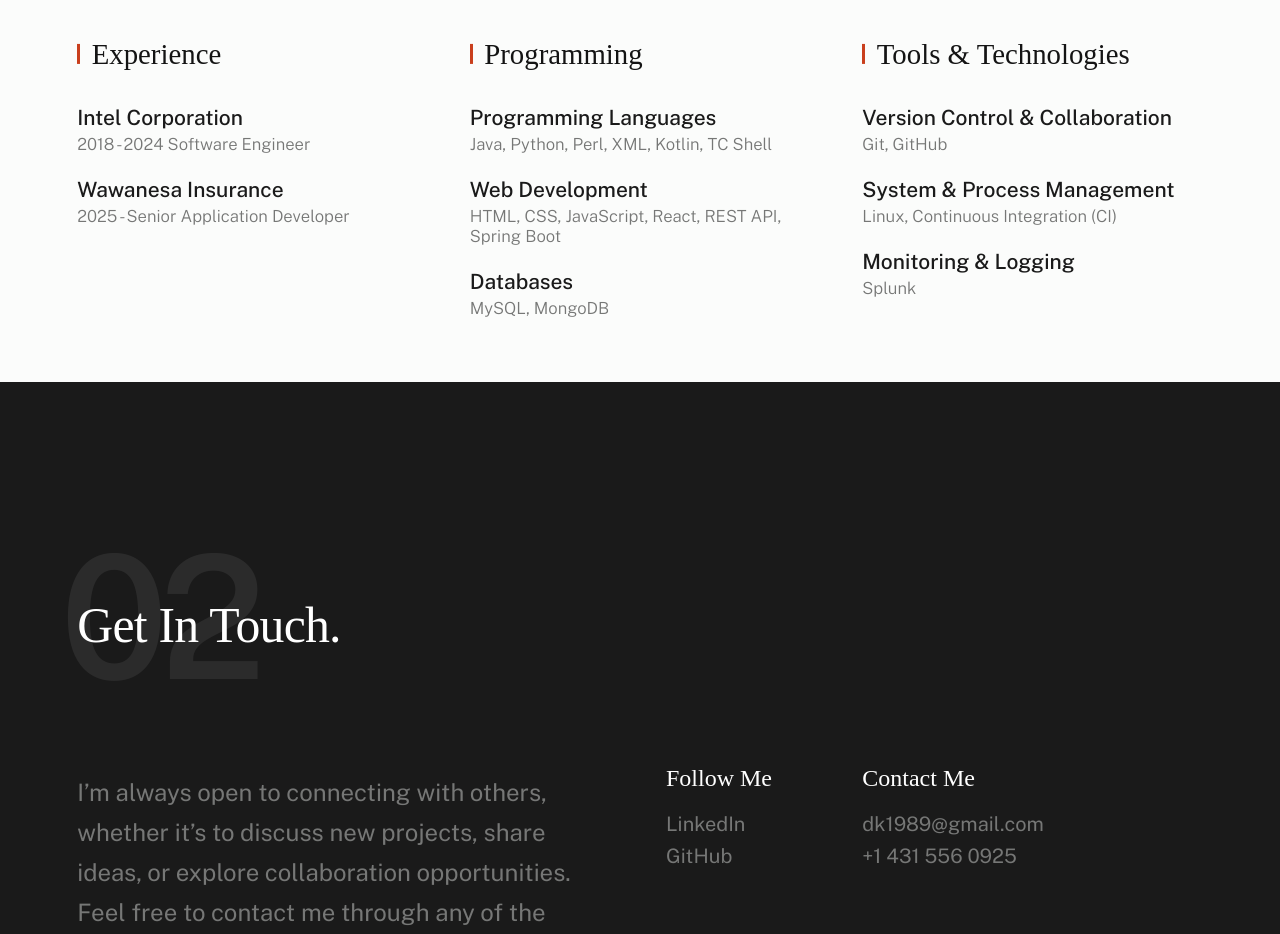
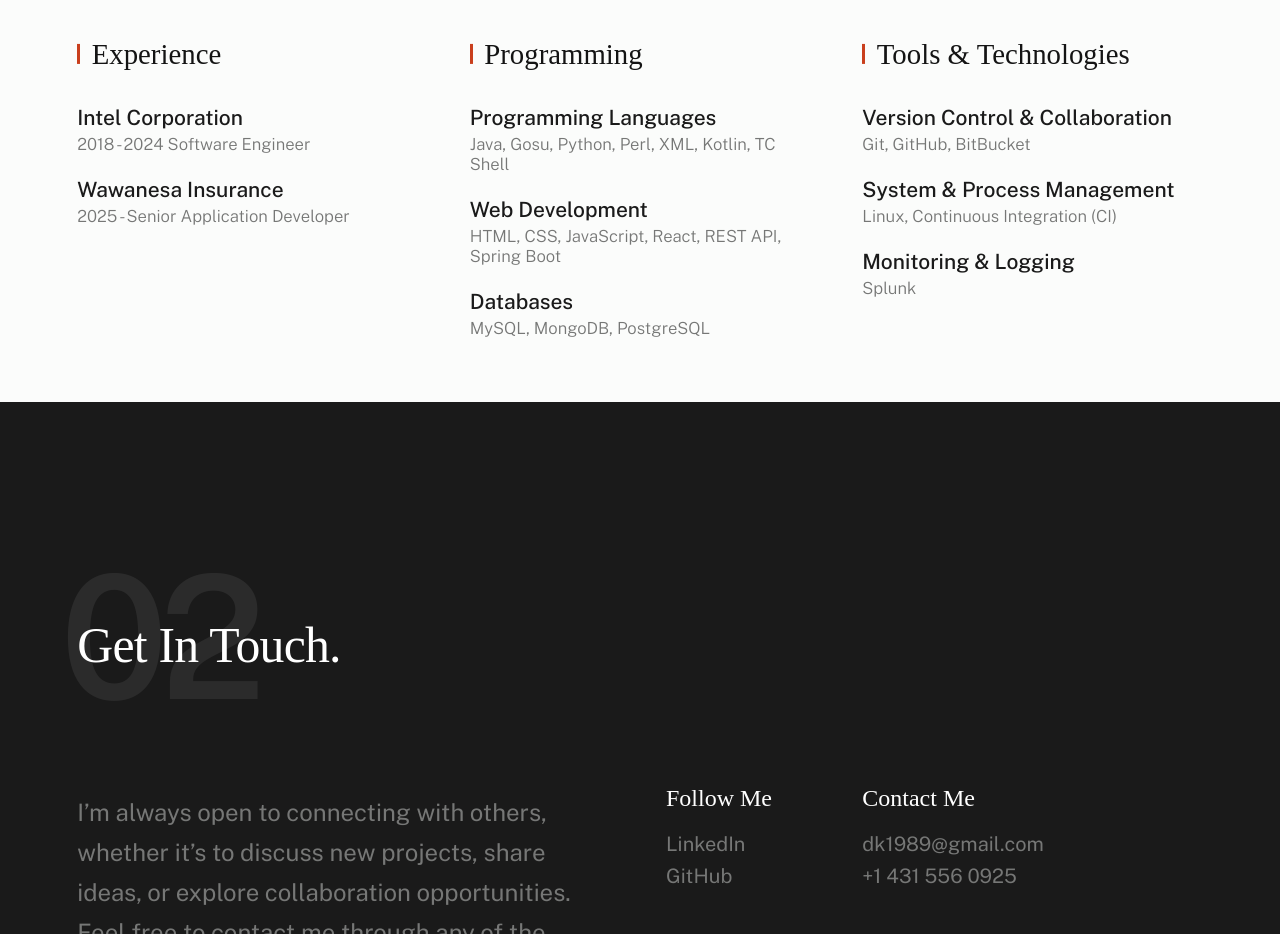
Before and after one commit to dmdddd/daniel, a plain HTML site: page index.html in a window 1280 px wide. Shown: the part 1760-2694 px from the top of the page. Drawn offline with nearby package versions, Linux system fonts and the light colour scheme; a web font is replaced by a local one.

Commit message:
Update index.html
Updating languages and experience

```diff
--- a/index.html
+++ b/index.html
@@ -181,7 +181,7 @@
                             <ul class="s-about__list">
                                 <li>
                                     Programming Languages
-									<span>Java, Python, Perl, XML, Kotlin, TC Shell</span>
+									<span>Java, Gosu, Python, Perl, XML, Kotlin, TC Shell</span>
                                 </li>
                                 <li>
                                     Web Development
@@ -189,7 +189,7 @@
                                 </li>
                                 <li>
                                     Databases
-									<span>MySQL, MongoDB</span>
+									<span>MySQL, MongoDB, PostgreSQL</span>
                                 </li>
                             </ul>
                         </div> <!--end s-about__block -->
@@ -200,7 +200,7 @@
                             <ul class="s-about__list">
 								<li>
 									Version Control & Collaboration
-									<span>Git, GitHub</span>
+									<span>Git, GitHub, BitBucket</span>
 								</li>
 								<li>
 									System & Process Management
```
